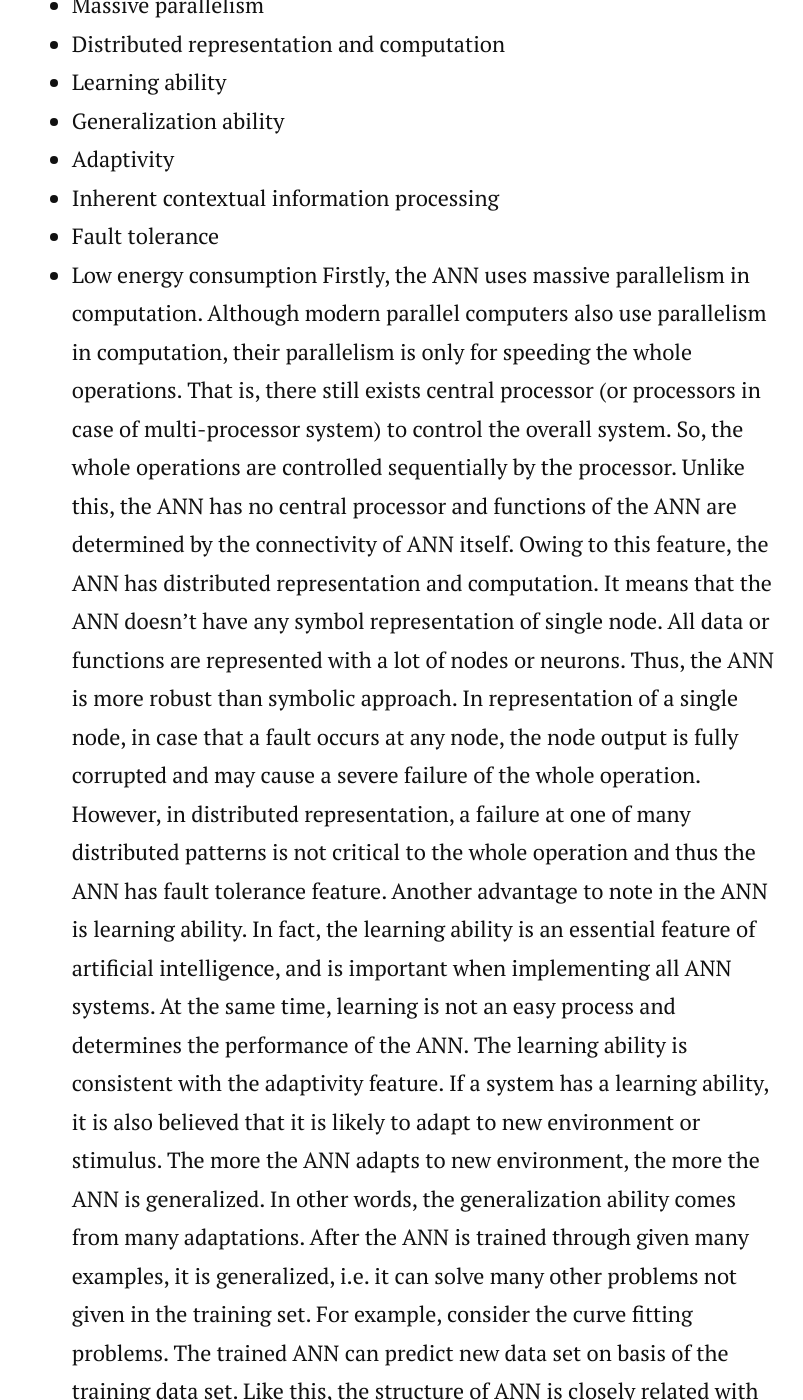
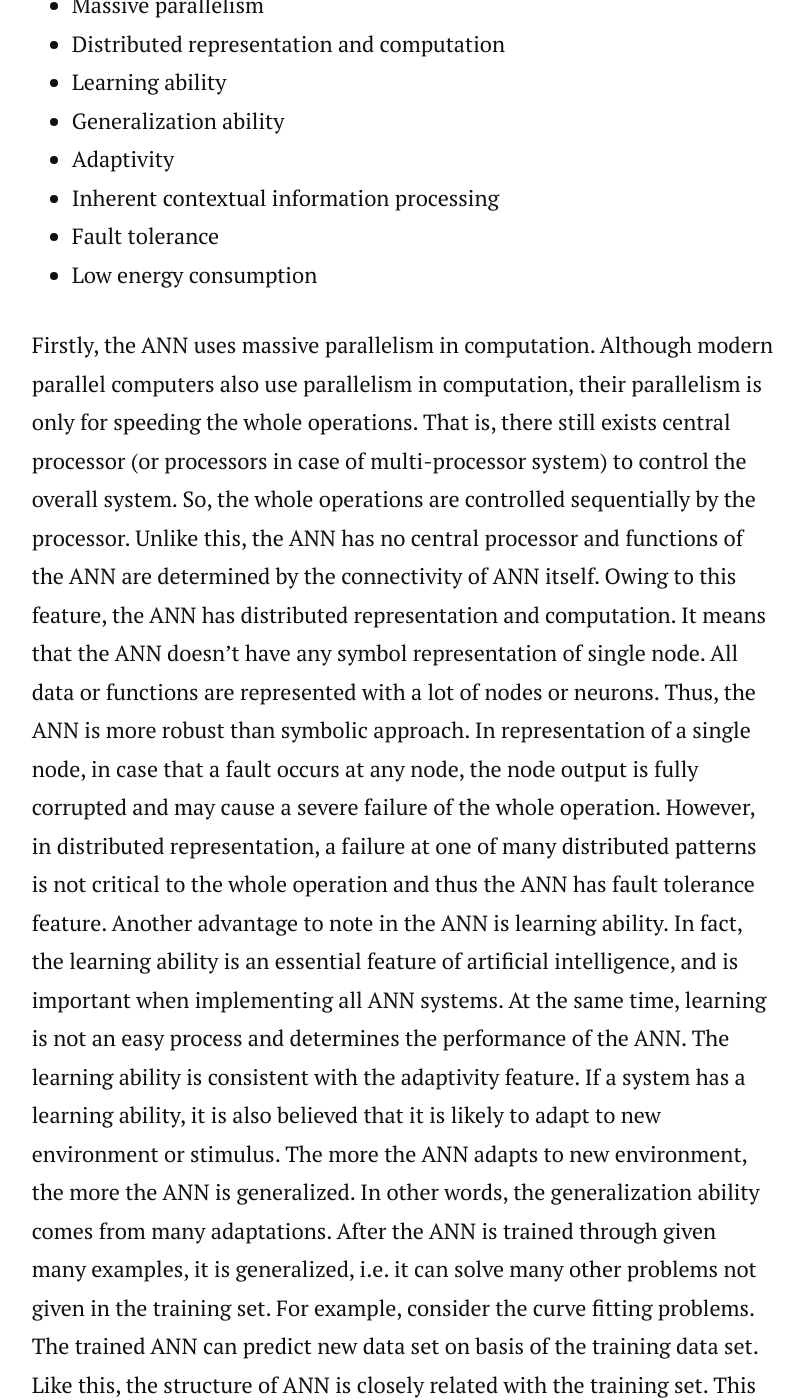
Before and after one commit to cogsci13/cogsci13.github.io, a Jekyll site: the page built from _posts/2019-12-22-Similary-driven-Brain.markdown, in a window 1280 px wide and 1400 px high, scrolled down 3070 px. Shown: the whole window, without its empty margins (237-1040 px from the left). Built offline with Jekyll 4.4.1, drawn with Linux system fonts in a browser that asks for light colours; nearby versions of some CDN libraries; some of the changed lines change nothing that is shown; some of the changed text lies outside the part shown.

Commit message:
Update 2019-12-22-Similary-driven-Brain.markdown
Minor fix for errors

```diff
--- a/_posts/2019-12-22-Similary-driven-Brain.markdown
+++ b/_posts/2019-12-22-Similary-driven-Brain.markdown
@@ -29,6 +29,7 @@ Then, let’s see in brief what is different from conventional approach, e.g. Vo
 - Inherent contextual information processing
 - Fault tolerance
 - Low energy consumption
+
 Firstly, the ANN uses massive parallelism in computation. Although modern parallel computers also use parallelism in computation, their parallelism is only for speeding the whole operations. That is, there still exists central processor (or processors in case of multi-processor system) to control the overall system. So, the whole operations are controlled sequentially by the processor. Unlike this, the ANN has no central processor and functions of the ANN are determined by the connectivity of ANN itself.
 Owing to this feature, the ANN has distributed representation and computation. It means that the ANN doesn’t have any symbol representation of single node. All data or functions are represented with a lot of nodes or neurons. Thus, the ANN is more robust than symbolic approach. In representation of a single node, in case that a fault occurs at any node, the node output is fully corrupted and may cause a severe failure of the whole operation. However, in distributed representation, a failure at one of many distributed patterns is not critical to the whole operation and thus the ANN has fault tolerance feature.
 Another advantage to note in the ANN is learning ability. In fact, the learning ability is an essential feature of artificial intelligence, and is important when implementing all ANN systems. At the same time, learning is not an easy process and determines the performance of the ANN. The learning ability is consistent with the adaptivity feature. If a system has a learning ability, it is also believed that it is likely to adapt to new environment or stimulus.
@@ -131,7 +132,7 @@ To overcome this problem, I introduced the concept of Non-Negative Matrix Factor
 
 <figure>
 	<img src="{{ '/assets/img/sdb07.png' | prepend: site.baseurl }}" alt="">
-	<figcaption>Figure7. The output face (V) is computed by summing the multip- lication of feature vectors (W) and encoding vectors (H), which can be implemented by ANN.</figcaption>
+	<figcaption>Figure7. The output face (V) is computed by summing the multiplication of feature vectors (W) and encoding vectors (H), which can be implemented by ANN.</figcaption>
 </figure>
 
 This factorization process can be taken differently by algorithms. In case of VQ (Vector Quantization), typical faces in the training set are selected as feature vectors. The encoding process is defined as an estimation of the original face from any typical faces by calculating the difference. PCA (Principal Component Analysis) has similar process except for the feature vectors are not a typical face, but an eigenface. The PCA extracts most integral elements of data by orthogonal transformation. As a result, we have parameterized simple face features.
@@ -183,6 +184,7 @@ While implementing a distributed representation, a similarity between inputs is
 - Transitivity:ifA~B,andB~C,thenA~C
 - Symmetry:ifA~B,thenB~A
 - Reflexivity: A ~ A
+
 In above relation, “A ~ B” means that A is equivalent to B. I suppose that this relationship can be applied to neuronal connections. Assume that neuronal circuit finds a similarity among inputs. If some inputs activate similar neurons, then they’ll have close relationship. For example, in case of pattern recognition, if two input images are similar, they will activate similar neurons. Thus, if we apply equality on a set to neuronal circuit, the following rules are obtained.
 - Transitivity: if A and B neurons are related and B and C neurons are related, then A and C neurons are also related.
 - Symmetry: if A is dependent on B, then B is also dependent on A.
```
